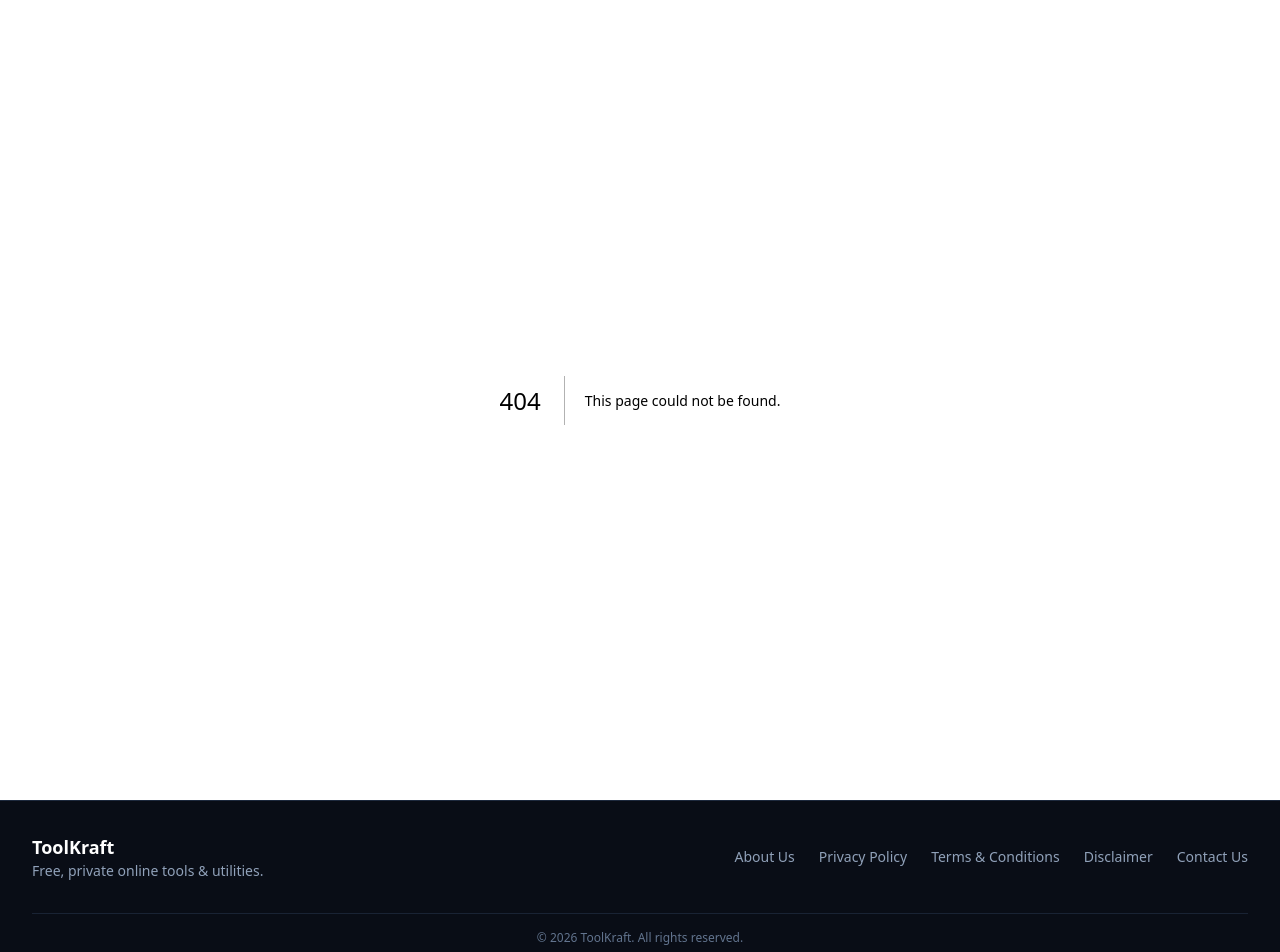
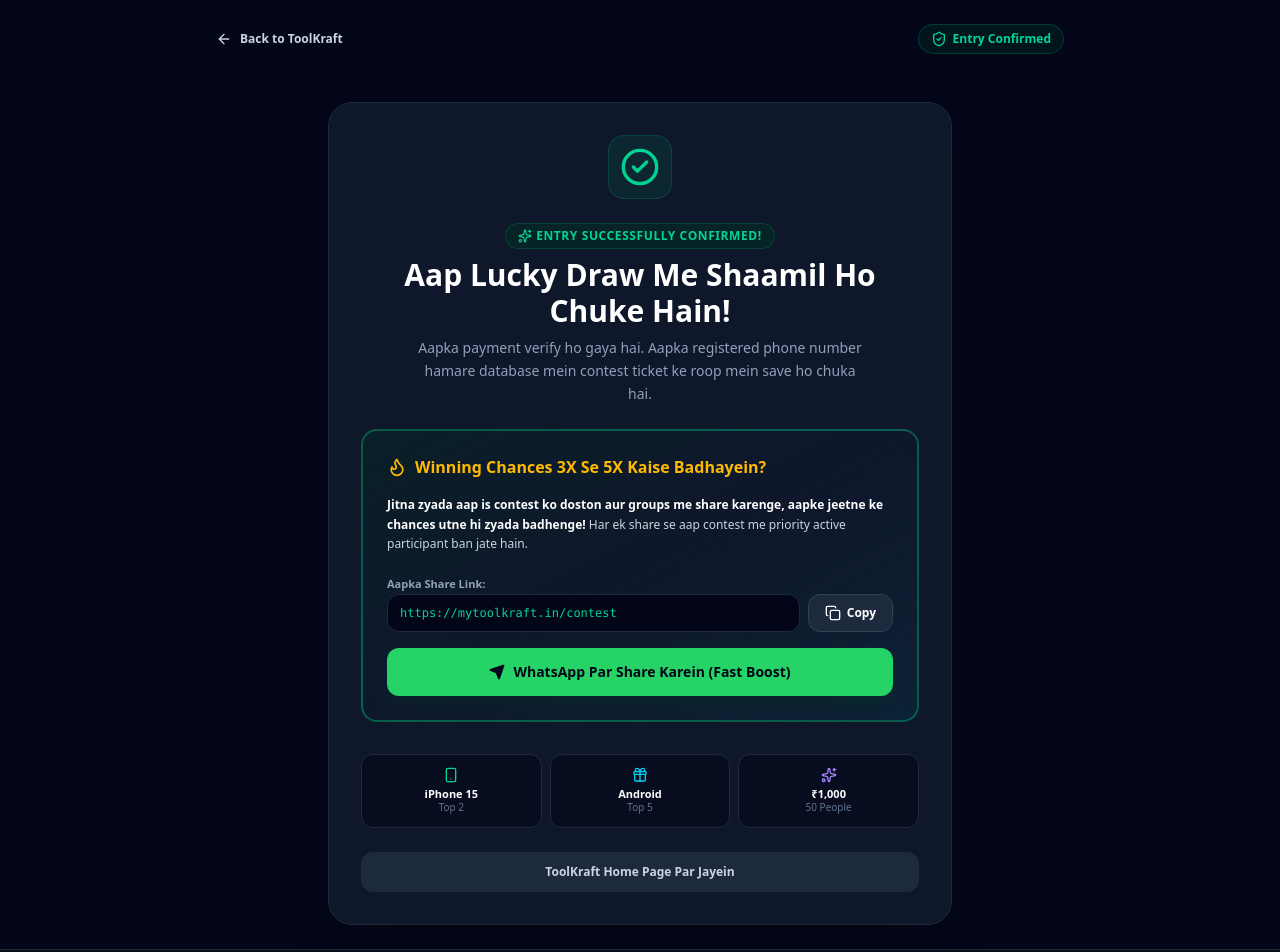
Before and after one commit to atulpatle28/toolnova, a Next.js app: page /contest/success in a window 1280 px wide. Before the commit this address had no page. Shown: the top 952 px of the page. Built offline with nearby package versions, Linux system fonts and the light colour scheme.

Commit message:
Add contest success and viral share page

```diff
--- /dev/null
+++ b/app/contest/success/page.tsx
@@ -0,0 +1,144 @@
+"use client";
+
+import React, { useState } from "react";
+import Link from "next/link";
+import {
+  CheckCircle2,
+  Share2,
+  Copy,
+  Check,
+  Sparkles,
+  ArrowLeft,
+  Flame,
+  Gift,
+  Smartphone,
+  ShieldCheck,
+  Send
+} from "lucide-react";
+
+export default function ContestSuccessPage() {
+  const [copied, setCopied] = useState(false);
+  const shareUrl = "https://mytoolkraft.in/contest";
+
+  const shareText = "🔥 Maine ToolKraft Mega Giveaway (₹49) me iPhone aur Android jeetne ke liye register kiya hai! Tum bhi abhi join karo aur jeeto: " + shareUrl;
+
+  const handleCopy = () => {
+    navigator.clipboard.writeText(shareUrl);
+    setCopied(true);
+    setTimeout(() => setCopied(false), 2000);
+  };
+
+  const handleWhatsAppShare = () => {
+    const whatsappLink = `https://api.whatsapp.com/send?text=${encodeURIComponent(shareText)}`;
+    window.open(whatsappLink, "_blank");
+  };
+
+  return (
+    <div className="min-h-screen bg-slate-950 text-slate-100 flex flex-col font-sans antialiased selection:bg-emerald-500 selection:text-slate-950">
+
+      {/* Top Bar */}
+      <header className="w-full max-w-4xl mx-auto p-4 sm:p-6 flex items-center justify-between">
+        <Link href="/" className="inline-flex items-center gap-2 text-xs font-bold text-slate-300 hover:text-white transition-colors">
+          <ArrowLeft className="w-4 h-4" /> Back to ToolKraft
+        </Link>
+        <span className="inline-flex items-center gap-1.5 text-xs font-bold text-emerald-400 bg-emerald-950/40 border border-emerald-800/50 px-3 py-1.5 rounded-full">
+          <ShieldCheck className="w-4 h-4" /> Entry Confirmed
+        </span>
+      </header>
+
+      <main className="flex-1 max-w-2xl w-full mx-auto p-4 sm:p-6 space-y-6">
+
+        {/* Success Card */}
+        <div className="bg-slate-900 border border-slate-800 rounded-3xl p-6 sm:p-8 shadow-2xl text-center space-y-6">
+
+          <div className="w-16 h-16 bg-emerald-500/10 text-emerald-400 rounded-2xl flex items-center justify-center mx-auto border border-emerald-500/20">
+            <CheckCircle2 className="w-10 h-10 text-emerald-400" />
+          </div>
+
+          <div className="space-y-2">
+            <span className="inline-flex items-center gap-1 text-xs font-bold uppercase tracking-wider text-emerald-400 bg-emerald-950/60 border border-emerald-800/50 px-3 py-1 rounded-full">
+              <Sparkles className="w-3.5 h-3.5" /> Entry Successfully Confirmed!
+            </span>
+            <h1 className="text-2xl sm:text-3xl font-black text-white">
+              Aap Lucky Draw Me Shaamil Ho Chuke Hain!
+            </h1>
+            <p className="text-xs sm:text-sm text-slate-400 max-w-md mx-auto leading-relaxed">
+              Aapka payment verify ho gaya hai. Aapka registered phone number hamare database mein contest ticket ke roop mein save ho chuka hai.
+            </p>
+          </div>
+
+          {/* Boost Chances Highlight Box */}
+          <div className="p-5 sm:p-6 bg-gradient-to-br from-emerald-950/40 via-slate-900 to-cyan-950/40 border-2 border-emerald-500/40 rounded-2xl text-left space-y-4">
+
+            <div className="flex items-center gap-2 text-sm sm:text-base font-extrabold text-amber-400">
+              <Flame className="w-5 h-5 text-amber-400 shrink-0" />
+              <span>Winning Chances 3X Se 5X Kaise Badhayein?</span>
+            </div>
+
+            <p className="text-xs text-slate-300 leading-relaxed">
+              <strong className="text-white">Jitna zyada aap is contest ko doston aur groups me share karenge, aapke jeetne ke chances utne hi zyada badhenge!</strong> Har ek share se aap contest me priority active participant ban jate hain.
+            </p>
+
+            {/* Share Link Box */}
+            <div className="space-y-2">
+              <label className="text-[11px] font-bold text-slate-400">Aapka Share Link:</label>
+              <div className="flex items-center gap-2">
+                <input
+                  type="text"
+                  readOnly
+                  value={shareUrl}
+                  className="w-full bg-slate-950 border border-slate-800 rounded-xl px-3 py-2.5 text-xs text-emerald-400 font-mono select-all focus:outline-none"
+                />
+                <button
+                  type="button"
+                  onClick={handleCopy}
+                  className="bg-slate-800 hover:bg-slate-700 text-white px-4 py-2.5 rounded-xl text-xs font-bold transition flex items-center gap-1.5 shrink-0 border border-slate-700"
+                >
+                  {copied ? <Check className="w-4 h-4 text-emerald-400" /> : <Copy className="w-4 h-4" />}
+                  {copied ? "Copied" : "Copy"}
+                </button>
+              </div>
+            </div>
+
+            {/* WhatsApp Direct Share Button */}
+            <button
+              onClick={handleWhatsAppShare}
+              className="w-full bg-[#25D366] hover:bg-[#20ba59] text-slate-950 font-black py-3.5 px-4 rounded-xl text-xs sm:text-sm transition flex items-center justify-center gap-2 shadow-lg shadow-emerald-950/40 cursor-pointer"
+            >
+              <Send className="w-4 h-4 fill-slate-950" /> WhatsApp Par Share Karein (Fast Boost)
+            </button>
+
+          </div>
+
+          {/* Quick Prize Reminder */}
+          <div className="grid grid-cols-3 gap-2 pt-2 text-center text-xs">
+            <div className="p-3 bg-slate-950/60 rounded-xl border border-slate-800">
+              <Smartphone className="w-4 h-4 text-emerald-400 mx-auto mb-1" />
+              <p className="font-bold text-white text-[11px]">iPhone 15</p>
+              <p className="text-[10px] text-slate-500">Top 2</p>
+            </div>
+            <div className="p-3 bg-slate-950/60 rounded-xl border border-slate-800">
+              <Gift className="w-4 h-4 text-cyan-400 mx-auto mb-1" />
+              <p className="font-bold text-white text-[11px]">Android</p>
+              <p className="text-[10px] text-slate-500">Top 5</p>
+            </div>
+            <div className="p-3 bg-slate-950/60 rounded-xl border border-slate-800">
+              <Sparkles className="w-4 h-4 text-violet-400 mx-auto mb-1" />
+              <p className="font-bold text-white text-[11px]">₹1,000</p>
+              <p className="text-[10px] text-slate-500">50 People</p>
+            </div>
+          </div>
+
+          <Link
+            href="/"
+            className="inline-block w-full py-3 bg-slate-800 hover:bg-slate-700 text-slate-300 hover:text-white font-bold rounded-xl text-xs transition"
+          >
+            ToolKraft Home Page Par Jayein
+          </Link>
+
+        </div>
+
+      </main>
+    </div>
+  );
+}
```
